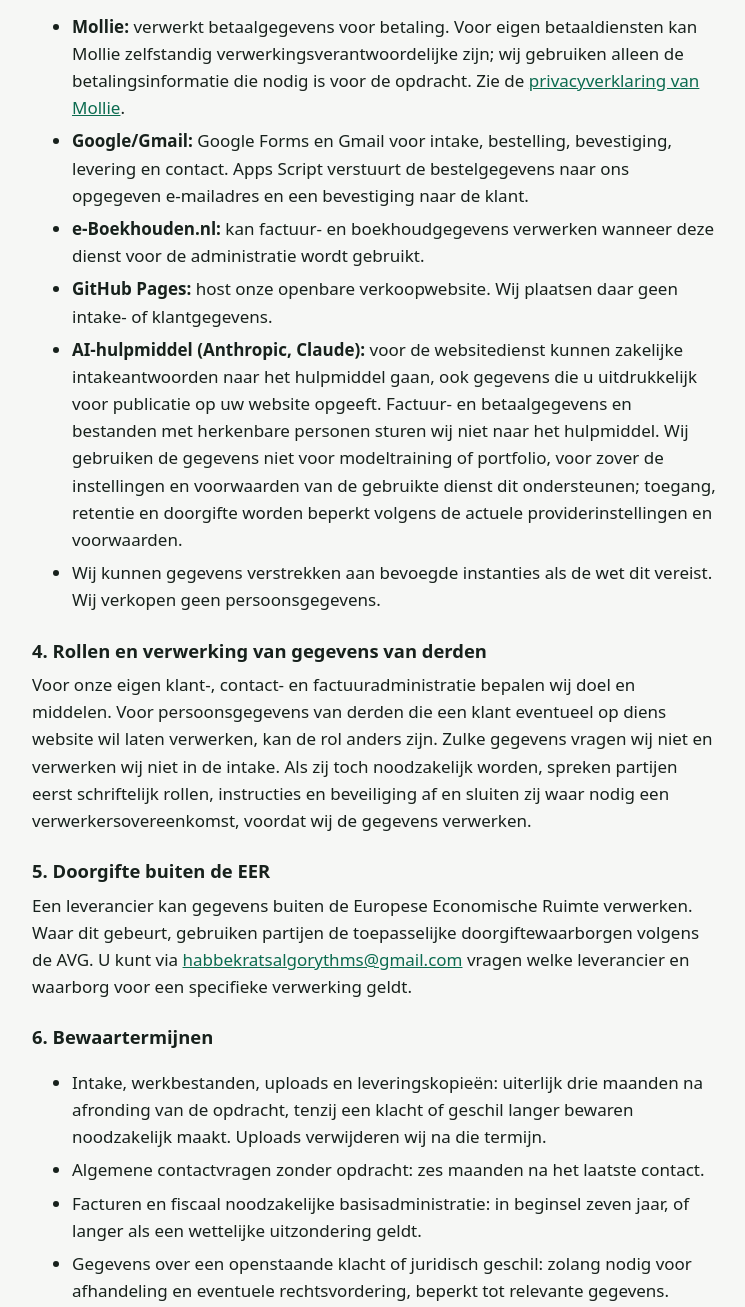
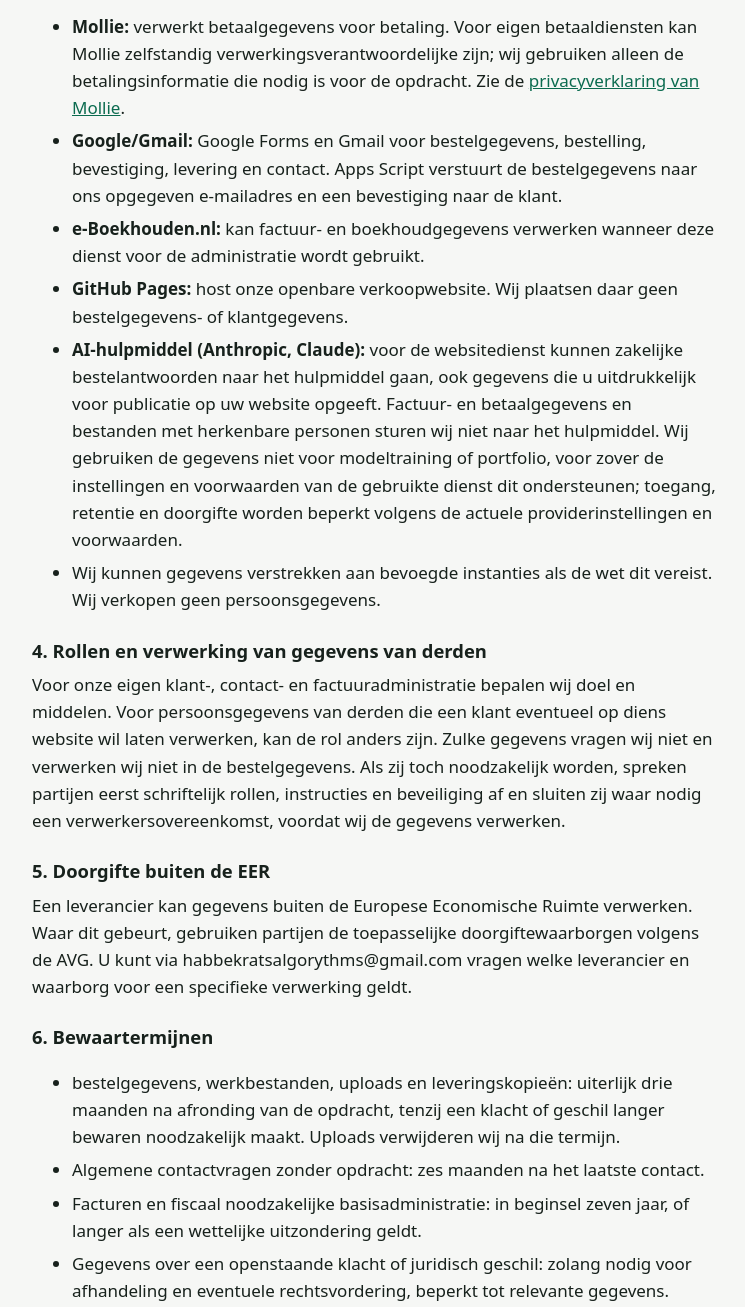
Before and after one commit to habbekratsalgorythms/contentdienst, a plain HTML site: page privacy.html in a window 1280 px wide. Shown: the part 940-2247 px from the top of the page, without its empty margins (266-1011 px from the left). Drawn offline with Linux system fonts and the light colour scheme.

Commit message:
Link order forms and remove obsolete intake/email ordering copy

```diff
--- a/privacy.html
+++ b/privacy.html
@@ -6,23 +6,23 @@ a{color:var(--ac);overflow-wrap:anywhere}.mu{color:var(--mu);font-size:.9rem}.bt
 .card{background:var(--card);border:1px solid var(--line);border-radius:12px;padding:18px;margin:16px 0}.price{font-size:1.4rem;font-weight:700}
 </style></head><body><main>
 <h1>Privacyverklaring SpotlessPro Contentdienst</h1>
-<h2>1. Wie verwerkt uw gegevens?</h2><p>SpotlessPro - HabbekratsAlgorythms, vennootschap onder firma (vof), KvK 90491483, btw-id NL865334754B01, Schokkerstraat 35-B, 4781 AH Moerdijk, Nederland, is verwerkingsverantwoordelijke voor de eigen klant-, contact-, betaal- en factuuradministratie. Vragen of verzoeken: <a href="mailto:habbekratsalgorythms@gmail.com">habbekratsalgorythms@gmail.com</a>.</p>
+<h2>1. Wie verwerkt uw gegevens?</h2><p>SpotlessPro - HabbekratsAlgorythms, vennootschap onder firma (vof), KvK 90491483, btw-id NL865334754B01, Schokkerstraat 35-B, 4781 AH Moerdijk, Nederland, is verwerkingsverantwoordelijke voor de eigen klant-, contact-, betaal- en factuuradministratie. Vragen of verzoeken: habbekratsalgorythms@gmail.com.</p>
 <h2>2. Welke gegevens en waarom?</h2><ul>
-<li><strong>Contact en opdracht:</strong> bedrijfs- en factuurgegevens, contactpersoon, contact- en factuure-mailadres en zakelijke intakeantwoorden worden gebruikt om uw bestelling te bevestigen, de opdracht uit te voeren en het resultaat te leveren. De grondslag is de uitvoering van de overeenkomst.</li>
+<li><strong>Contact en opdracht:</strong> bedrijfs- en factuurgegevens, contactpersoon, contact- en factuure-mailadres en zakelijke bestelantwoorden worden gebruikt om uw bestelling te bevestigen, de opdracht uit te voeren en het resultaat te leveren. De grondslag is de uitvoering van de overeenkomst.</li>
 <li><strong>Betaling en facturatie:</strong> betaalstatus, betaaldatum, bedrag en factuurgegevens worden gebruikt om betalingen aan een opdracht te koppelen en aan fiscale administratieverplichtingen te voldoen. Factuurgegevens worden verwerkt voor een wettelijke verplichting.</li>
 <li><strong>Vragen en klachten:</strong> uw bericht en contactgegevens worden gebruikt om te reageren en de afhandeling te documenteren; de grondslag is ons gerechtvaardigd belang.</li>
-<li><strong>Website-intake en bestanden:</strong> voor de one-page website kunnen intakeantwoorden en aangeleverde logo’s of foto’s worden verwerkt voor uitvoering en controle. Stuur geen persoonsgegevens van klanten, personeel of andere derden en upload geen bestanden met zulke gegevens. Contactgegevens voor publicatie worden alleen verwerkt als u per gegeven aangeeft dat dit openbaar mag.</li>
+<li><strong>Website-bestelgegevens en bestanden:</strong> voor de one-page website kunnen bestelantwoorden en aangeleverde logo’s of foto’s worden verwerkt voor uitvoering en controle. Stuur geen persoonsgegevens van klanten, personeel of andere derden en upload geen bestanden met zulke gegevens. Contactgegevens voor publicatie worden alleen verwerkt als u per gegeven aangeeft dat dit openbaar mag.</li>
 <li><strong>Website en e-mail:</strong> onze statische website bevat geen marketingtrackers of cookies. Hosting en e-mailproviders kunnen technische gegevens verwerken zoals IP-adres, browsergegevens en e-mailmetadata.</li></ul>
 <h2>3. Ontvangers en leveranciers</h2><ul>
 <li><strong>Mollie:</strong> verwerkt betaalgegevens voor betaling. Voor eigen betaaldiensten kan Mollie zelfstandig verwerkingsverantwoordelijke zijn; wij gebruiken alleen de betalingsinformatie die nodig is voor de opdracht. Zie de <a href="https://www.mollie.com/legal/privacy">privacyverklaring van Mollie</a>.</li>
-<li><strong>Google/Gmail:</strong> Google Forms en Gmail voor intake, bestelling, bevestiging, levering en contact. Apps Script verstuurt de bestelgegevens naar ons opgegeven e-mailadres en een bevestiging naar de klant.</li>
+<li><strong>Google/Gmail:</strong> Google Forms en Gmail voor bestelgegevens, bestelling, bevestiging, levering en contact. Apps Script verstuurt de bestelgegevens naar ons opgegeven e-mailadres en een bevestiging naar de klant.</li>
 <li><strong>e-Boekhouden.nl:</strong> kan factuur- en boekhoudgegevens verwerken wanneer deze dienst voor de administratie wordt gebruikt.</li>
-<li><strong>GitHub Pages:</strong> host onze openbare verkoopwebsite. Wij plaatsen daar geen intake- of klantgegevens.</li>
-<li><strong>AI-hulpmiddel (Anthropic, Claude):</strong> voor de websitedienst kunnen zakelijke intakeantwoorden naar het hulpmiddel gaan, ook gegevens die u uitdrukkelijk voor publicatie op uw website opgeeft. Factuur- en betaalgegevens en bestanden met herkenbare personen sturen wij niet naar het hulpmiddel. Wij gebruiken de gegevens niet voor modeltraining of portfolio, voor zover de instellingen en voorwaarden van de gebruikte dienst dit ondersteunen; toegang, retentie en doorgifte worden beperkt volgens de actuele providerinstellingen en voorwaarden.</li>
+<li><strong>GitHub Pages:</strong> host onze openbare verkoopwebsite. Wij plaatsen daar geen bestelgegevens- of klantgegevens.</li>
+<li><strong>AI-hulpmiddel (Anthropic, Claude):</strong> voor de websitedienst kunnen zakelijke bestelantwoorden naar het hulpmiddel gaan, ook gegevens die u uitdrukkelijk voor publicatie op uw website opgeeft. Factuur- en betaalgegevens en bestanden met herkenbare personen sturen wij niet naar het hulpmiddel. Wij gebruiken de gegevens niet voor modeltraining of portfolio, voor zover de instellingen en voorwaarden van de gebruikte dienst dit ondersteunen; toegang, retentie en doorgifte worden beperkt volgens de actuele providerinstellingen en voorwaarden.</li>
 <li>Wij kunnen gegevens verstrekken aan bevoegde instanties als de wet dit vereist. Wij verkopen geen persoonsgegevens.</li></ul>
-<h2>4. Rollen en verwerking van gegevens van derden</h2><p>Voor onze eigen klant-, contact- en factuuradministratie bepalen wij doel en middelen. Voor persoonsgegevens van derden die een klant eventueel op diens website wil laten verwerken, kan de rol anders zijn. Zulke gegevens vragen wij niet en verwerken wij niet in de intake. Als zij toch noodzakelijk worden, spreken partijen eerst schriftelijk rollen, instructies en beveiliging af en sluiten zij waar nodig een verwerkersovereenkomst, voordat wij de gegevens verwerken.</p>
-<h2>5. Doorgifte buiten de EER</h2><p>Een leverancier kan gegevens buiten de Europese Economische Ruimte verwerken. Waar dit gebeurt, gebruiken partijen de toepasselijke doorgiftewaarborgen volgens de AVG. U kunt via <a href="mailto:habbekratsalgorythms@gmail.com">habbekratsalgorythms@gmail.com</a> vragen welke leverancier en waarborg voor een specifieke verwerking geldt.</p>
-<h2>6. Bewaartermijnen</h2><ul><li>Intake, werkbestanden, uploads en leveringskopieën: uiterlijk drie maanden na afronding van de opdracht, tenzij een klacht of geschil langer bewaren noodzakelijk maakt. Uploads verwijderen wij na die termijn.</li><li>Algemene contactvragen zonder opdracht: zes maanden na het laatste contact.</li><li>Facturen en fiscaal noodzakelijke basisadministratie: in beginsel zeven jaar, of langer als een wettelijke uitzondering geldt.</li><li>Gegevens over een openstaande klacht of juridisch geschil: zolang nodig voor afhandeling en eventuele rechtsvordering, beperkt tot relevante gegevens.</li></ul><p>Wij leveren de websitebestanden per e-mail of via een beveiligde downloadlink; bewaar na ontvangst zelf een veilige kopie.</p>
+<h2>4. Rollen en verwerking van gegevens van derden</h2><p>Voor onze eigen klant-, contact- en factuuradministratie bepalen wij doel en middelen. Voor persoonsgegevens van derden die een klant eventueel op diens website wil laten verwerken, kan de rol anders zijn. Zulke gegevens vragen wij niet en verwerken wij niet in de bestelgegevens. Als zij toch noodzakelijk worden, spreken partijen eerst schriftelijk rollen, instructies en beveiliging af en sluiten zij waar nodig een verwerkersovereenkomst, voordat wij de gegevens verwerken.</p>
+<h2>5. Doorgifte buiten de EER</h2><p>Een leverancier kan gegevens buiten de Europese Economische Ruimte verwerken. Waar dit gebeurt, gebruiken partijen de toepasselijke doorgiftewaarborgen volgens de AVG. U kunt via habbekratsalgorythms@gmail.com vragen welke leverancier en waarborg voor een specifieke verwerking geldt.</p>
+<h2>6. Bewaartermijnen</h2><ul><li>bestelgegevens, werkbestanden, uploads en leveringskopieën: uiterlijk drie maanden na afronding van de opdracht, tenzij een klacht of geschil langer bewaren noodzakelijk maakt. Uploads verwijderen wij na die termijn.</li><li>Algemene contactvragen zonder opdracht: zes maanden na het laatste contact.</li><li>Facturen en fiscaal noodzakelijke basisadministratie: in beginsel zeven jaar, of langer als een wettelijke uitzondering geldt.</li><li>Gegevens over een openstaande klacht of juridisch geschil: zolang nodig voor afhandeling en eventuele rechtsvordering, beperkt tot relevante gegevens.</li></ul><p>Wij leveren de websitebestanden per e-mail of via een beveiligde downloadlink; bewaar na ontvangst zelf een veilige kopie.</p>
 <h2>7. Beveiliging en geautomatiseerde besluiten</h2><p>Wij beperken toegang tot bedrijfs- en projectgegevens tot wie die nodig heeft en nemen geen besluiten over u die uitsluitend geautomatiseerd zijn en juridische of vergelijkbaar ingrijpende gevolgen hebben.</p>
-<h2>8. Uw rechten</h2><p>Afhankelijk van de verwerking kunt u inzage, correctie, verwijdering, beperking en overdracht vragen en bezwaar maken tegen verwerking op grond van gerechtvaardigd belang. Mail <a href="mailto:habbekratsalgorythms@gmail.com">habbekratsalgorythms@gmail.com</a>. Wij reageren in beginsel binnen één maand. U kunt een klacht indienen bij de <a href="https://www.autoriteitpersoonsgegevens.nl/">Autoriteit Persoonsgegevens</a>. Voor eigen verwerkingen van zelfstandige leveranciers kunt u ook bij die partij terecht.</p>
+<h2>8. Uw rechten</h2><p>Afhankelijk van de verwerking kunt u inzage, correctie, verwijdering, beperking en overdracht vragen en bezwaar maken tegen verwerking op grond van gerechtvaardigd belang. Mail habbekratsalgorythms@gmail.com. Wij reageren in beginsel binnen één maand. U kunt een klacht indienen bij de <a href="https://www.autoriteitpersoonsgegevens.nl/">Autoriteit Persoonsgegevens</a>. Voor eigen verwerkingen van zelfstandige leveranciers kunt u ook bij die partij terecht.</p>
 <p class="mu"><a href="index.html">Terug naar de dienst</a></p></main></body></html>
```
